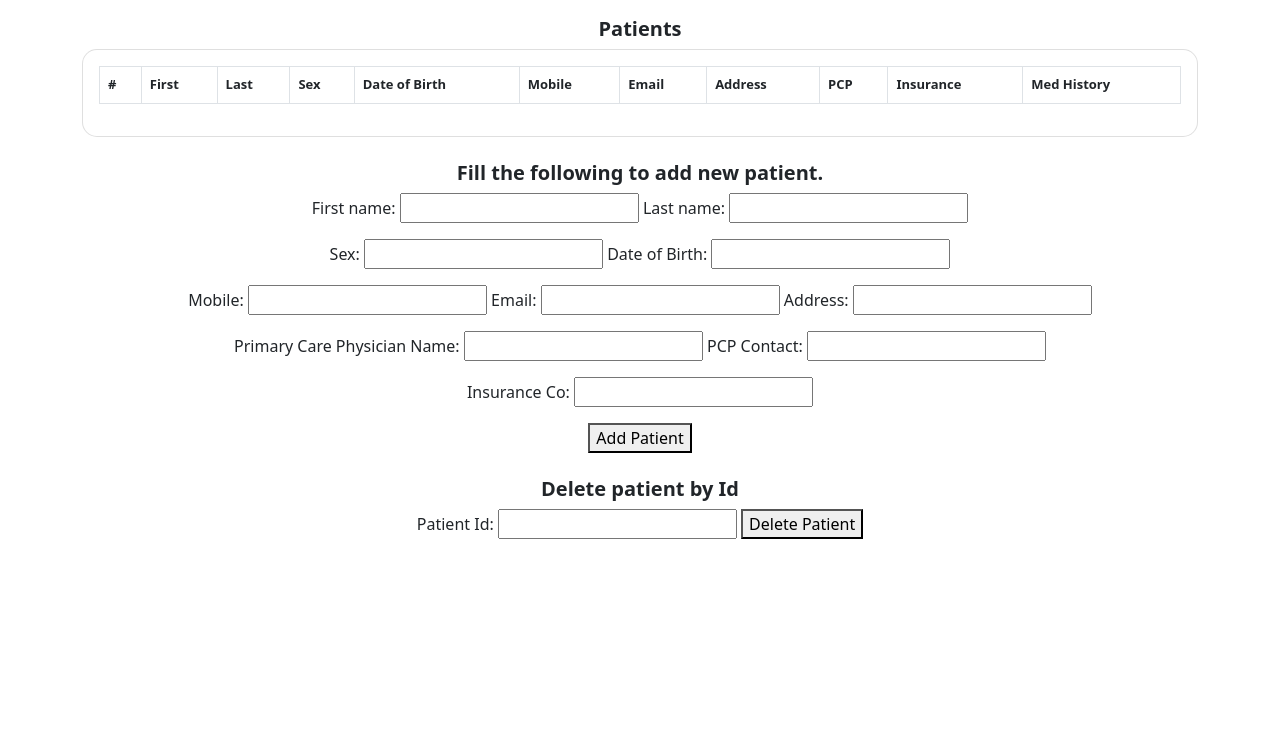
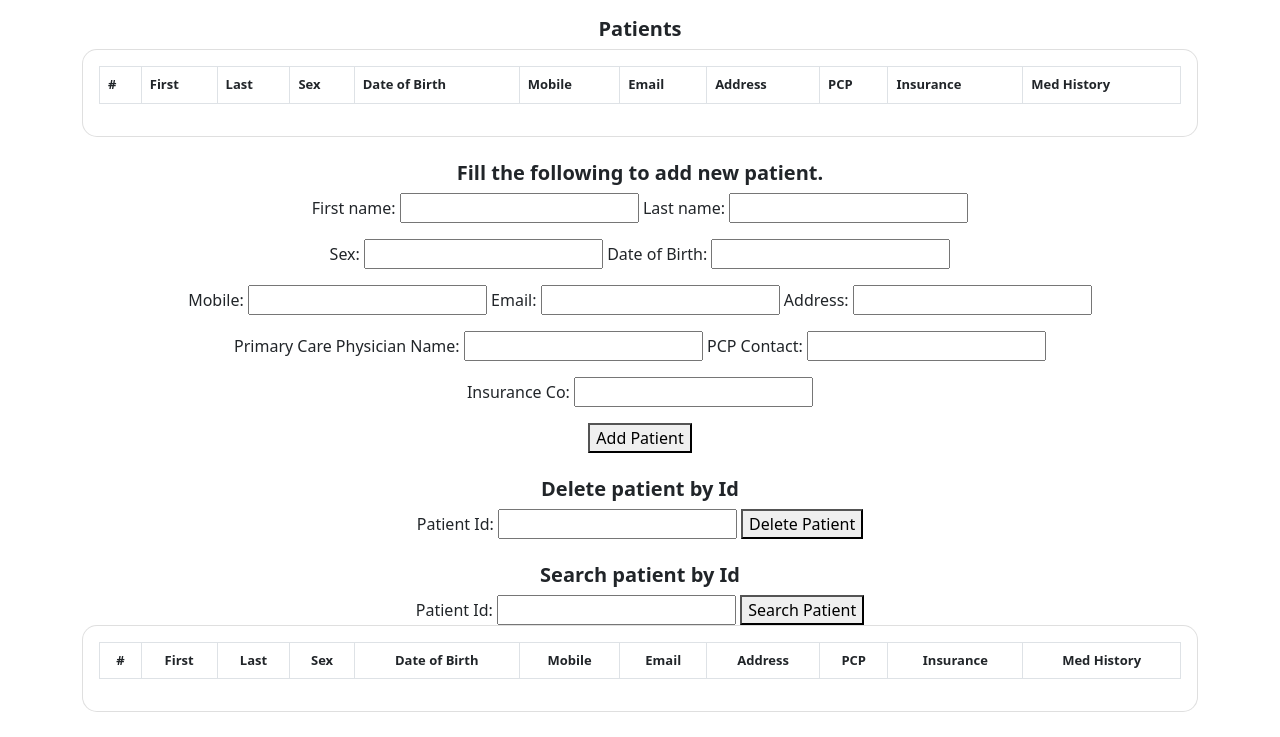
Before and after one commit to skcruzer/GHW--Hospital-Management-System, a website: page public/patientdata.html in a window 1280 px wide. Shown: the part 63-800 px from the top of the page. Drawn offline with nearby package versions, Linux system fonts and the light colour scheme; no server answers.

Commit message:
searchpatient for patient frontend

```diff
--- a/public/js/patient.js
+++ b/public/js/patient.js
@@ -31,10 +31,10 @@ const createPatient = ({ id, first_name, last_name, sex, dob, mobile, email, add
   const colInsurance = document.createElement('th');
   const colMedHist = document.createElement('th');
 
-  if(!medicalhistories) {
+  if (!medicalhistories) {
     console.log('no medical histories for this patient')
   }
-  else{
+  else {
     medicalhistories.forEach(history => {
 
       const medBody = document.createElement('div');
@@ -60,7 +60,7 @@ const createPatient = ({ id, first_name, last_name, sex, dob, mobile, email, add
   colPcp.innerHTML = `${primary_care_physician} (phone:${pcp_contact})`
   colInsurance.innerHTML = `${insurance}`
 
-  rowPatient.append(colId, colFirst, colLast, colSex, colDob, colMobile, colEmail, colAddress, colPcp, colInsurance, colMedHist) ;
+  rowPatient.append(colId, colFirst, colLast, colSex, colDob, colMobile, colEmail, colAddress, colPcp, colInsurance, colMedHist);
 
   return rowPatient;
 };
@@ -120,3 +120,25 @@ document.getElementById("deletePatient").addEventListener("click", (event) => {
     })
     .catch((err) => console.error(err));
 });
+
+//SEARCH patient
+const searchPatient = async function (id) {
+  const res = await fetch(`/api/patients/${id}`);
+  return res.json();
+};
+
+document.getElementById("searchBtn").addEventListener("click", (event) => {
+  event.preventDefault();
+
+  // //delete any previously searched patient
+  // let table2 = document.getElementById("tablebody2");
+  // if(table2.length==1) {
+  //     table2.deleteRow(0);
+  // }
+
+  searchPatient(document.getElementById("searchId").value)
+    .then((patient) => {
+      document.getElementById("tablebody2").append(createPatient(patient))
+    })
+    .catch((err) => console.error(err));
+});
--- a/public/patientdata.html
+++ b/public/patientdata.html
@@ -29,6 +29,8 @@
       text-align: center;
       font-weight: bold;
     }
+
+
 
   </style>
 </head>
@@ -154,8 +156,54 @@
     <button id="deletePatient">Delete Patient</button>
   </form>
 
+  <!-- search patients -->
+  <br>
+  <h5>Search patient by Id</h5>
+  <form>
+    <label for="name">Patient Id:</label>
+    <input type="text" name="name" id="searchId">
+    <button id="searchBtn">Search Patient</button>
+    <div class="container">
+      <div class="row">
+        <div class="col">
+          <div class="card" style="border-radius: 15px;">
+            <div class="card-body">
+              <div class="table-responsive-lg">
+                <table class="table table-striped table-bordered">
+                  <thead>
+                    <tr>
+                      <th scope="col" id="tablehead">#</th>
+                      <th scope="col" id="tablehead">First</th>
+                      <th scope="col" id="tablehead">Last</th>
+                      <th scope="col" id="tablehead">Sex</th>
+                      <th scope="col" id="tablehead">Date of Birth</th>
+                      <th scope="col" id="tablehead">Mobile</th>
+                      <th scope="col" id="tablehead">Email</th>
+                      <th scope="col" id="tablehead">Address</th>
+                      <th scope="col" id="tablehead">PCP</th>
+                      <th scope="col" id="tablehead">Insurance</th>
+                      <th scope="col" id="tablehead">Med History</th>
 
-  <div id="patients"></div>
+                    </tr>
+                  </thead>
+                  <tbody id="tablebody2">
+
+                  </tbody>
+                </table>
+              </div>
+            </div>
+          </div>
+        </div>
+      </div>
+
+      <div class="row">
+        <div class="col"></div>
+        <div class="col"></div>
+      </div>
+    </div>
+  </form>
+
+
 
 
 
```
Also changed, not shown: public/js/employee.js (line endings or trailing spaces).
